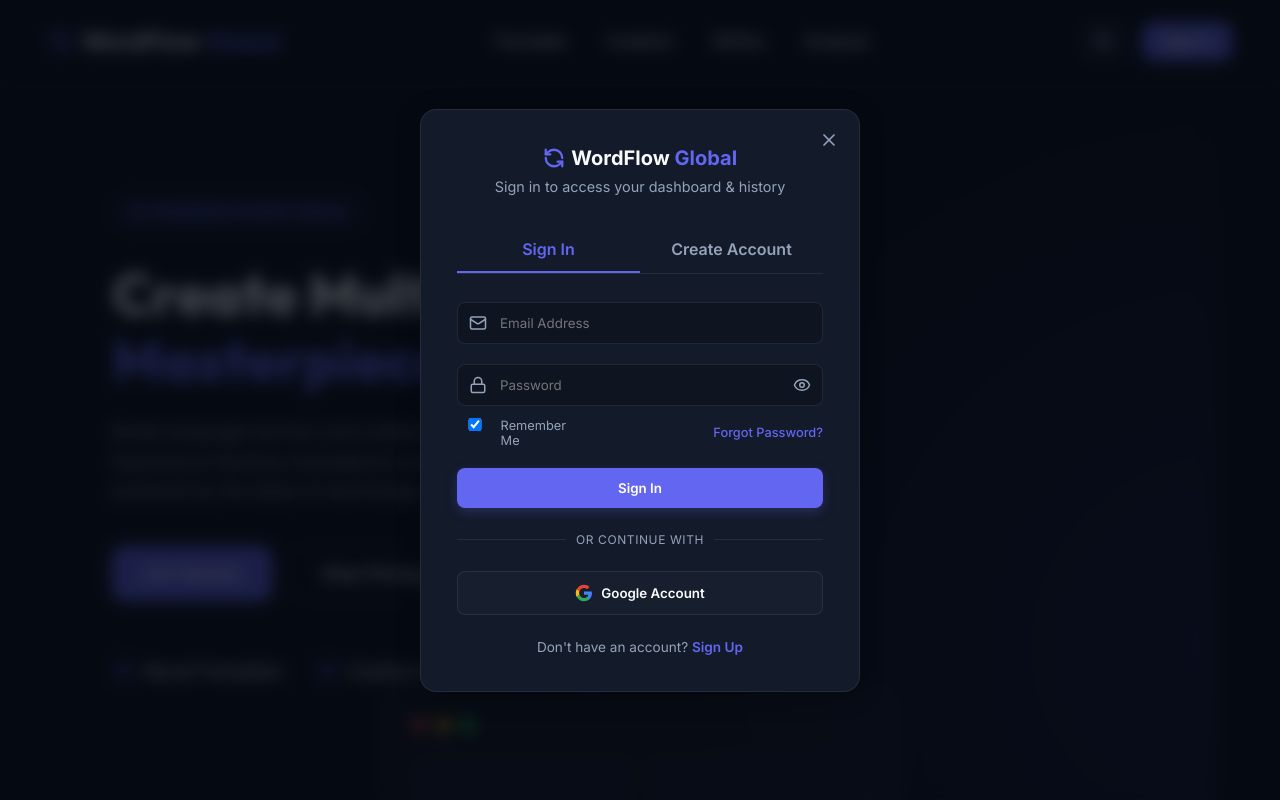
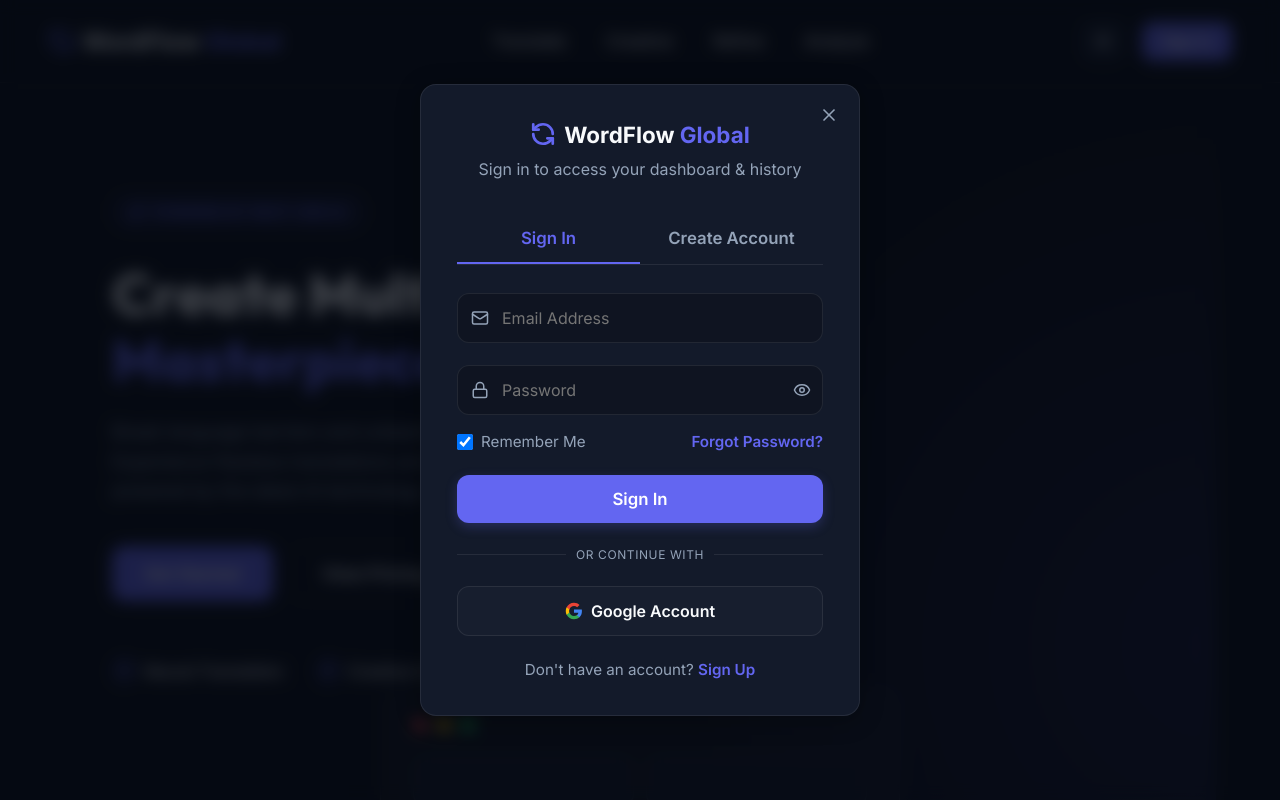
Before and after one commit to SWapnit18/AI-content-creation-and-Translation, a React app in the folder frontend/: page / in a window 1280 px wide. Both pictures are taken after a click on the button "Sign In". Shown: the top 800 px of the page. Built offline with nearby package versions, Linux system fonts and the light colour scheme; no server answers; the HTML template or start-up script is replaced by a standard one.

Commit message:
design: enlarge mobile login modal inputs, form heights, buttons, and typography scales for premium touch targets

```diff
--- a/frontend/src/components/AIFormCard.jsx
+++ b/frontend/src/components/AIFormCard.jsx
@@ -55,7 +55,7 @@
       <h2 style={{ fontSize: '1.5rem', fontWeight: 700, color: 'var(--text-heading)', marginBottom: '0.5rem' }}>{title}</h2>
       <p style={{ color: 'var(--text-body)', marginBottom: '1.5rem', fontSize: '0.95rem' }}>{description}</p>
 
-      <form onSubmit={handleSubmit} style={{ display: 'flex', flexDirection: 'column', gap: '1rem' }}>
+      <form onSubmit={handleSubmit} style={{ display: 'flex', flexDirection: 'column', gap: '1.25rem' }}>
         <textarea
           value={text}
           onChange={e => setText(e.target.value)}
@@ -64,9 +64,9 @@
           maxLength={3000}
           required
           style={{
-            width: '100%', padding: '0.85rem', borderRadius: 8,
+            width: '100%', padding: '14px 18px', borderRadius: 12,
             border: `1px solid var(--border)`, backgroundColor: 'var(--bg-alt)',
-            color: 'var(--text-heading)', fontSize: '0.95rem', resize: 'vertical',
+            color: 'var(--text-heading)', fontSize: '1rem', resize: 'vertical',
             outline: 'none', fontFamily: 'inherit',
           }}
         />
@@ -74,23 +74,23 @@
         {extraField && (
           <select value={extra} onChange={e => setExtra(e.target.value)}
             style={{
-              width: '100%', padding: '0.85rem', borderRadius: 8,
+              width: '100%', padding: '14px 18px', borderRadius: 12,
               border: `1px solid var(--border)`, backgroundColor: 'var(--bg-alt)',
-              color: 'var(--text-heading)', fontSize: '0.95rem', outline: 'none',
+              color: 'var(--text-heading)', fontSize: '1rem', outline: 'none',
             }}>
             {extraField.options.map(opt => <option key={opt}>{opt}</option>)}
           </select>
         )}
 
-        <div style={{ display: 'flex', alignItems: 'center', justifyContent: 'space-between' }}>
-          <span style={{ fontSize: '0.8rem', color: 'var(--text-body)' }}>{text.length}/3000</span>
+        <div style={{ display: 'flex', alignItems: 'center', justifycontent: 'space-between', justifyContent: 'space-between' }}>
+          <span style={{ fontSize: '0.85rem', color: 'var(--text-body)' }}>{text.length}/3000</span>
           <button type="submit" disabled={loading || !text.trim()}
             style={{
               display: 'flex', alignItems: 'center', gap: '0.5rem',
               backgroundColor: 'var(--accent)', color: '#fff',
-              border: 'none', borderRadius: 9999, padding: '0.75rem 2rem',
+              border: 'none', borderRadius: 12, padding: '12px 28px',
               fontWeight: 600, cursor: loading || !text.trim() ? 'not-allowed' : 'pointer',
-              opacity: loading || !text.trim() ? 0.7 : 1, fontSize: '0.95rem',
+              opacity: loading || !text.trim() ? 0.7 : 1, fontSize: '1rem',
               transition: 'opacity 0.2s',
             }}>
             {loading && <span className="spinner" />}
--- a/frontend/src/components/AuthModal.jsx
+++ b/frontend/src/components/AuthModal.jsx
@@ -141,9 +141,10 @@
             }
             .auth-tab {
               flex: 1;
-              padding: 0.75rem;
+              padding: 0.9rem;
               text-align: center;
               font-weight: 600;
+              font-size: 1.05rem;
               border-bottom: 2px solid transparent;
               cursor: pointer;
               color: var(--text-body);
@@ -158,11 +159,11 @@
             }
             .auth-input-group {
               position: relative;
-              margin-bottom: 1.25rem;
+              margin-bottom: 1.35rem;
             }
             .auth-icon {
               position: absolute;
-              left: 12px;
+              left: 14px;
               top: 50%;
               transform: translateY(-50%);
               color: var(--text-body);
@@ -170,8 +171,10 @@
             }
             .auth-input {
               width: 100%;
-              padding: 12px 16px 12px 42px !important;
+              padding: 14px 16px 14px 44px !important;
               margin-bottom: 0 !important;
+              font-size: 1rem !important;
+              border-radius: 12px !important;
             }
           `}} />
 
@@ -201,11 +204,11 @@
 
           {/* Logo and title */}
           <div style={{ textAlign: 'center', marginBottom: '2rem' }}>
-            <div style={{ display: 'inline-flex', alignItems: 'center', gap: '0.4rem', fontSize: '1.25rem', fontWeight: 800, color: 'var(--text-heading)', marginBottom: '0.5rem' }}>
-              <RefreshCcw size={22} style={{ color: 'var(--primary)' }} strokeWidth={2.5} />
+            <div style={{ display: 'inline-flex', alignItems: 'center', gap: '0.5rem', fontSize: '1.4rem', fontWeight: 800, color: 'var(--text-heading)', marginBottom: '0.6rem' }}>
+              <RefreshCcw size={26} style={{ color: 'var(--primary)' }} strokeWidth={2.5} />
               <span>WordFlow <span style={{ color: 'var(--primary)' }}>Global</span></span>
             </div>
-            <p style={{ fontSize: '0.9rem', color: 'var(--text-body)' }}>
+            <p style={{ fontSize: '1rem', color: 'var(--text-body)', lineHeight: 1.5 }}>
               {mode === 'login' && 'Sign in to access your dashboard & history'}
               {mode === 'signup' && 'Create an account to start saving content'}
               {mode === 'forgot' && 'Reset your password to regain access'}
@@ -295,33 +298,33 @@
                 {/* Password Strength Checker for Signup */}
                 {mode === 'signup' && password && (
                   <div style={{ marginBottom: '1.25rem', marginTop: '-0.5rem' }}>
-                    <div style={{ display: 'flex', justifyContent: 'space-between', alignItems: 'center', marginBottom: '4px' }}>
-                      <span style={{ fontSize: '0.75rem', color: 'var(--text-body)' }}>Password Strength:</span>
-                      <span style={{ fontSize: '0.75rem', fontWeight: 600, color: strength.color }}>{strength.label}</span>
+                    <div style={{ display: 'flex', justifyContent: 'space-between', alignItems: 'center', marginBottom: '6px' }}>
+                      <span style={{ fontSize: '0.85rem', color: 'var(--text-body)' }}>Password Strength:</span>
+                      <span style={{ fontSize: '0.85rem', fontWeight: 600, color: strength.color }}>{strength.label}</span>
                     </div>
-                    <div style={{ width: '100%', height: 4, backgroundColor: 'rgba(255,255,255,0.07)', borderRadius: 2, overflow: 'hidden' }}>
+                    <div style={{ width: '100%', height: 5, backgroundColor: 'rgba(255,255,255,0.07)', borderRadius: 2.5, overflow: 'hidden' }}>
                       <div style={{ width: strength.percent, height: '100%', backgroundColor: strength.color, transition: 'all 0.3s' }} />
                     </div>
                   </div>
                 )}
 
                 {mode === 'login' && (
-                  <div style={{ display: 'flex', justifyContent: 'space-between', alignItems: 'center', marginBottom: '1.25rem', marginTop: '-0.5rem' }}>
-                    <label style={{ display: 'flex', alignItems: 'center', gap: '8px', cursor: 'pointer', fontSize: '0.8rem', color: 'var(--text-body)', userSelect: 'none' }}>
+                  <div style={{ display: 'flex', justifyContent: 'space-between', alignItems: 'center', marginBottom: '1.5rem', marginTop: '-0.25rem' }}>
+                    <label style={{ display: 'flex', alignItems: 'center', gap: '8px', cursor: 'pointer', fontSize: '0.95rem', color: 'var(--text-body)', userSelect: 'none' }}>
                       <input
                         type="checkbox"
                         checked={rememberMe}
                         onChange={(e) => setRememberMe(e.target.checked)}
-                        style={{ cursor: 'pointer' }}
+                        style={{ cursor: 'pointer', width: '16px', height: '16px', margin: 0 }}
                       />
                       Remember Me
                     </label>
                     <span
                       style={{
-                        fontSize: '0.8rem',
+                        fontSize: '0.95rem',
                         color: 'var(--primary)',
                         cursor: 'pointer',
-                        fontWeight: 500,
+                        fontWeight: 600,
                       }}
                       onClick={() => setMode('forgot')}
                     >
@@ -335,10 +338,10 @@
             {error && (
               <div style={{
                 color: '#ef4444',
-                fontSize: '0.85rem',
-                fontWeight: 500,
+                fontSize: '0.95rem',
+                fontWeight: 600,
                 textAlign: 'center',
-                marginBottom: '1rem',
+                marginBottom: '1.25rem',
                 marginTop: '0.5rem'
               }}>
                 {error}
@@ -350,12 +353,13 @@
               disabled={loading}
               style={{
                 width: '100%',
-                padding: '12px',
-                borderRadius: 8,
+                padding: '14px',
+                borderRadius: 12,
                 border: 'none',
                 background: 'var(--primary)',
                 color: '#fff',
                 fontWeight: 600,
+                fontSize: '1.05rem',
                 cursor: loading ? 'not-allowed' : 'pointer',
                 opacity: loading ? 0.8 : 1,
                 marginTop: '0.5rem',
@@ -385,12 +389,13 @@
                 onClick={() => setShowGoogleHelp(true)}
                 style={{
                   width: '100%',
-                  padding: '12px',
-                  borderRadius: 8,
+                  padding: '14px',
+                  borderRadius: 12,
                   border: '1px solid var(--border)',
                   background: 'rgba(255, 255, 255, 0.02)',
                   color: 'var(--text-heading)',
                   fontWeight: 600,
+                  fontSize: '1rem',
                   cursor: 'pointer',
                   display: 'flex',
                   alignItems: 'center',
@@ -413,7 +418,7 @@
           )}
 
           {/* Small text to switch */}
-          <div style={{ textAlign: 'center', marginTop: '1.5rem', fontSize: '0.85rem', color: 'var(--text-body)' }}>
+          <div style={{ textAlign: 'center', marginTop: '1.5rem', fontSize: '0.95rem', color: 'var(--text-body)' }}>
             {mode === 'login' && (
               <>
                 Don't have an account?{' '}
--- a/frontend/src/components/Dashboard.jsx
+++ b/frontend/src/components/Dashboard.jsx
@@ -636,16 +636,17 @@
 
         {/* Search Field */}
         <div style={{ position: 'relative', width: '100%', maxWidth: 300 }}>
-          <Search size={18} style={{ position: 'absolute', left: 12, top: '50%', transform: 'translateY(-50%)', color: 'var(--text-body)' }} />
+          <Search size={18} style={{ position: 'absolute', left: 14, top: '50%', transform: 'translateY(-50%)', color: 'var(--text-body)' }} />
           <input
             type="text"
             placeholder="Search prompt or result..."
             value={search}
             onChange={(e) => setSearch(e.target.value)}
             style={{
-              padding: '10px 16px 10px 40px',
+              padding: '14px 16px 14px 44px',
               margin: 0,
-              fontSize: '0.9rem',
+              fontSize: '1rem',
+              borderRadius: '12px',
               backgroundColor: 'var(--bg-alt)'
             }}
           />
--- a/frontend/src/styles/index.css
+++ b/frontend/src/styles/index.css
@@ -82,9 +82,10 @@
   background: var(--primary);
   color: white;
   border: none;
-  padding: 10px 24px;
-  border-radius: 8px;
-  font-weight: 500;
+  padding: 14px 28px;
+  border-radius: 12px;
+  font-weight: 600;
+  font-size: 1rem;
 }
 
 .btn-primary:hover {
@@ -113,10 +114,11 @@
   background: rgba(0, 0, 0, 0.2);
   border: 1px solid var(--border);
   color: var(--text-heading);
-  border-radius: 8px;
-  padding: 12px 16px;
+  border-radius: 12px;
+  padding: 14px 18px;
   font-family: inherit;
-  margin-bottom: 1rem;
+  font-size: 1rem;
+  margin-bottom: 1.25rem;
 }
 
 :root[data-theme="light"] input,
@@ -259,11 +261,6 @@
 }
 
 @media (max-width: 480px) {
-  .nav-container {
-    flex-direction: column !important;
-    gap: 0.75rem !important;
-  }
-
   .nav-links {
     flex-wrap: wrap !important;
   }
```
